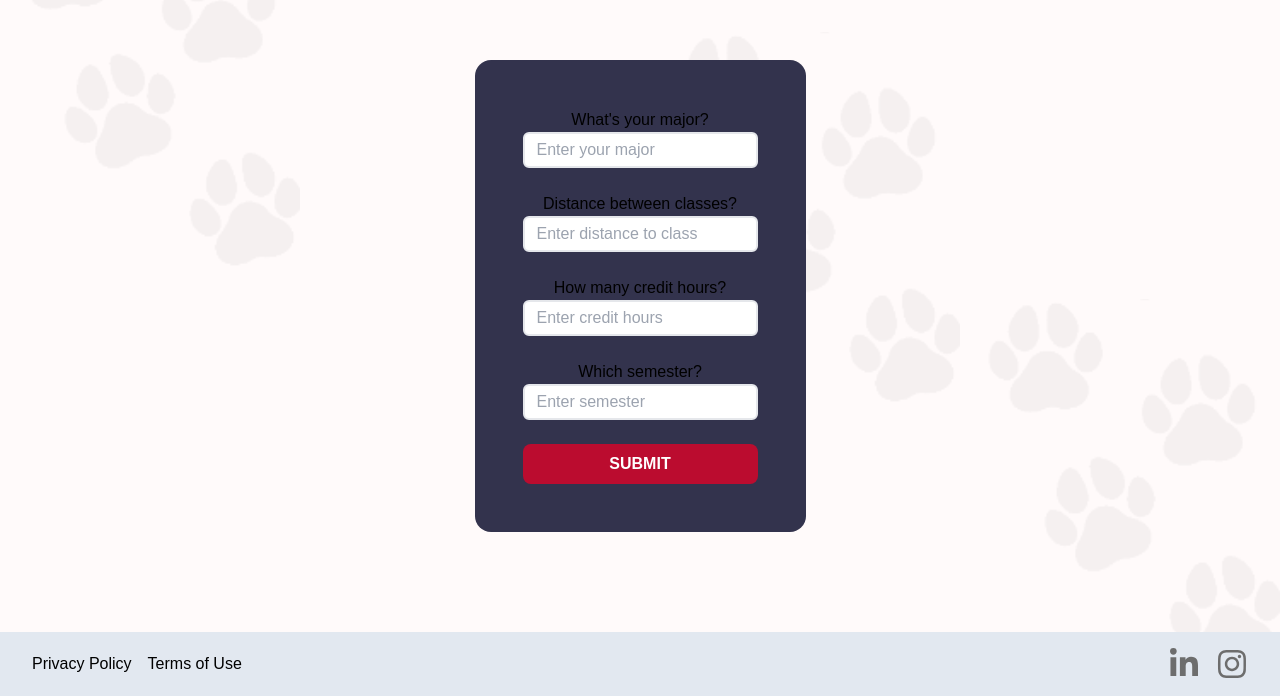
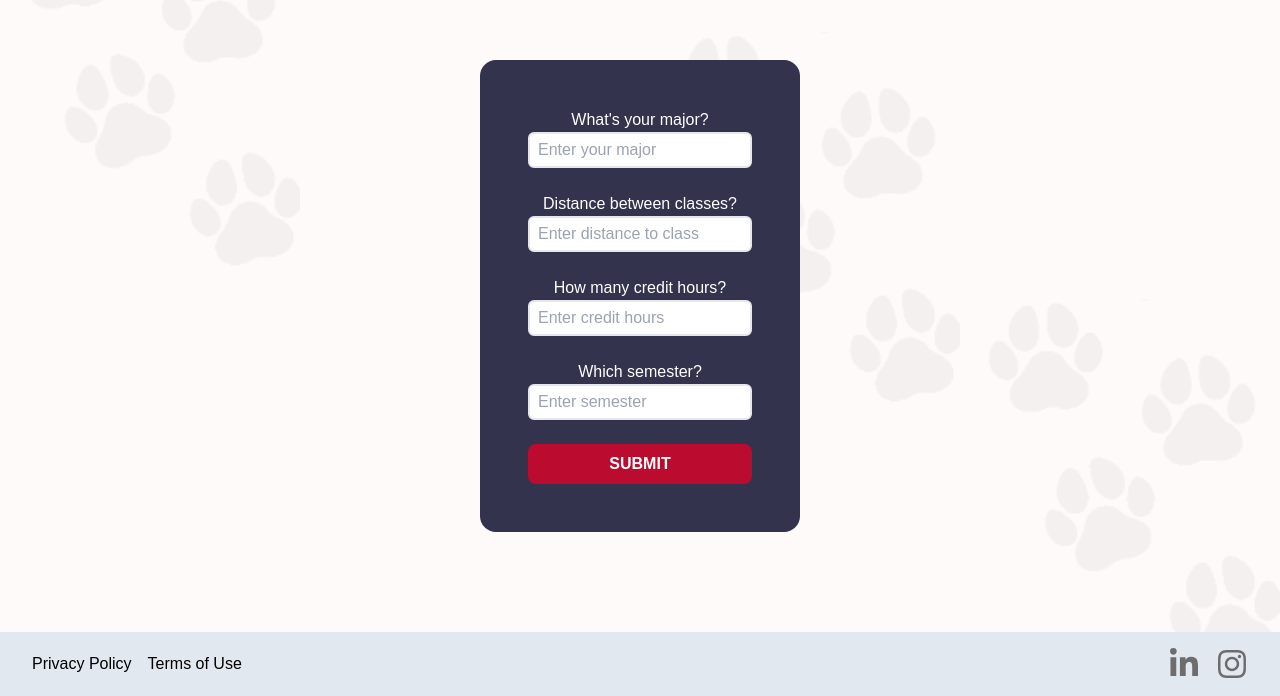
Before and after one commit to DevDogs-UGA/Optimal-Schedule-Builder, a Next.js app in the folder frontend/: page /survey in a window 1280 px wide. Shown: the part 104-800 px from the top of the page. Built offline with nearby package versions, Linux system fonts and the light colour scheme.

Commit message:
Cleanup questionnaire page

```diff
--- a/frontend/src/app/hooks/useForm.tsx
+++ /dev/null
@@ -1,31 +0,0 @@
-import { useState } from "react";
-
-/**Custom hook for managing form state.
-@param initialState -> This is an object that holds the inital states for form values.
-@returns an object contianing the form values, handleChange function, and resetform function
-
-*/
-
-type FormState = Record<string, string>;
-export default function useForm(initialState: FormState) {
-  const [values, setValues] = useState<FormState>(initialState);
-
-  //Updates and rerenders the input when there is an update
-  const handleChange = (e: React.ChangeEvent<HTMLInputElement>) => {
-    const { name, value } = e.target;
-    setValues({
-      ...values,
-      [name]: value,
-    });
-  };
-
-  //Resets the form inptus into their inital states
-  const resetForm = () => {
-    setValues(initialState);
-  };
-  return {
-    values,
-    handleChange,
-    resetForm,
-  };
-}
--- a/frontend/src/app/survey/page.tsx
+++ b/frontend/src/app/survey/page.tsx
@@ -1,83 +1,79 @@
 "use client";
-import Dropdown from "../components/ui/DropDown";
+import Dropdown from "../components/ui/Dropdown";
 import { z } from "zod";
-import { useRef } from "react";
+import { useRef, useState } from "react";
 import { Button } from "../components/ui/Button";
-import useForm from "../hooks/useForm";
 
 //TODO: Style the questionnaire page
 //TODO: Create handler to trigger zod schema errors on page
+//TODO: Replace dummy data placeholder with actual data
 
-//Schema created using zod to test validation in the form
+//Schema to test validation in the form
 const surveySchema = z.object({
   major: z.string().min(1, { message: "Major is required" }),
   distance: z.string().min(1, { message: "Distance is requried" }),
   hours: z.string().min(1, { message: "Credit Hours are requried" }),
-  semester: z.string().regex(/^(fall|stpring).*$/i, "Semester is required"),
+  semester: z.string().regex(/^(fall|spring).*$/i, "Semester is required"),
 });
 
 export default function QuestionnarePage() {
-  const initialState = {
-    major: "",
-    distance: "",
-    hours: "",
-    semester: "",
-  };
+  const formRef = useRef<HTMLFormElement>(null);
+  const [isFormSubmitted, setIsFormSubmitted] = useState(false);
 
-  const { values, handleChange, resetForm } = useForm(initialState);
-  console.log(values);
-  // const formRef = useRef<HTMLFormElement>(null);
-  // function formAction(event: React.FormEvent<HTMLFormElement>) {
-  //   event.preventDefault();
-  //   if (formRef.current) {
-  //     const formData = new FormData(formRef.current);
-  //     const formValues = Object.fromEntries(formData);
-  //     try {
-  //       const result = surveySchema.parse(formValues);
-  //       // const surveyData = JSON.stringify(result);
-  //       console.log(result);
-  //     } catch (err) {
-  //       if (err instanceof z.ZodError) {
-  //         err.errors.forEach((error) => {
-  //           console.error(error.message);
-  //         });
-  //       }
-  //     }
-  //   }
-  // }
+  //The submitForm function takes in the information and validates it using the schema before creating an object with the survey information
+  function submitForm(event: React.FormEvent<HTMLFormElement>) {
+    event.preventDefault();
+    if (formRef.current) {
+      const formData = new FormData(formRef.current);
+      const formValues = Object.fromEntries(formData);
+      try {
+        const result = surveySchema.parse(formValues);
+        setIsFormSubmitted(true);
+        setTimeout(() => setIsFormSubmitted(false), 1000);
+        console.log(result);
+      } catch (err) {
+        if (err instanceof z.ZodError) {
+          err.errors.forEach((error) => {
+            console.error(error.message);
+          });
+        }
+      }
+    }
+  }
 
+  //TODO: This data needs to be replaced by actual major data.
   const dummyData = [
-    "Web Programming",
-    "Data Structures",
-    "Biology",
-    "Geology",
-    "Algorithms",
-    "Software Developement",
-    "For example a really long class title",
+    "Psychology",
+    "Biology/Biological Sciences",
+    "Computer Science",
+    "Computer and Information Sciences",
+    "Marketing/marketing management",
+    "Finance",
   ];
   const semesterList = [
     `Fall ${new Date().getFullYear()}`,
     `Spring ${new Date().getFullYear() + 1}`,
   ];
-  const dropdownStyling =
-    "select-none rounded-md border-2 px-3 py-1 text-black focus:outline-none";
+
+  const dropdownStyling = "select-none rounded-md text-black w-56";
+
   return (
     <div className="flex h-screen items-center justify-center">
       <main>
         <form
-          // ref={formRef}
-          // onSubmit={formAction}
-          className="flex flex-col gap-6 rounded-2xl bg-dev-dog-blue p-12 text-center"
+          ref={formRef}
+          onSubmit={submitForm}
+          onKeyDown={(e) => e.key != "Enter"}
+          className="max-w flex flex-col gap-6 rounded-2xl bg-dev-dog-blue p-12 text-center text-white"
         >
           <div>
             <h1>What&apos;s your major?</h1>
             <Dropdown
               items={dummyData}
-              type="text"
               name="major"
               className={dropdownStyling}
+              formStatus={isFormSubmitted}
               placeholder="Enter your major"
-              onChange={handleChange}
             />
           </div>
           <div>
@@ -86,8 +82,8 @@ export default function QuestionnarePage() {
               type="number"
               name="distance"
               className={dropdownStyling}
+              formStatus={isFormSubmitted}
               placeholder="Enter distance to class"
-              onChange={handleChange}
               min="0"
             />
           </div>
@@ -97,8 +93,8 @@ export default function QuestionnarePage() {
               type="number"
               name="hours"
               className={dropdownStyling}
+              formStatus={isFormSubmitted}
               placeholder="Enter credit hours"
-              onChange={handleChange}
               min="0"
             />
           </div>
@@ -106,11 +102,10 @@ export default function QuestionnarePage() {
             <h1>Which semester?</h1>
             <Dropdown
               items={semesterList}
-              type="text"
               name="semester"
               className={dropdownStyling}
+              formStatus={isFormSubmitted}
               placeholder="Enter semester"
-              onChange={handleChange}
             />
           </div>
           <Button text="Submit" className="text-white" />
```
